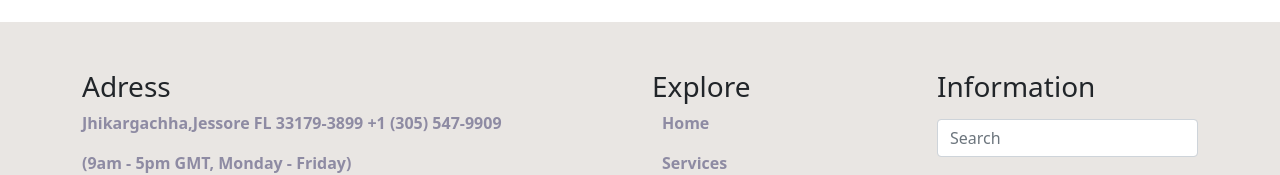
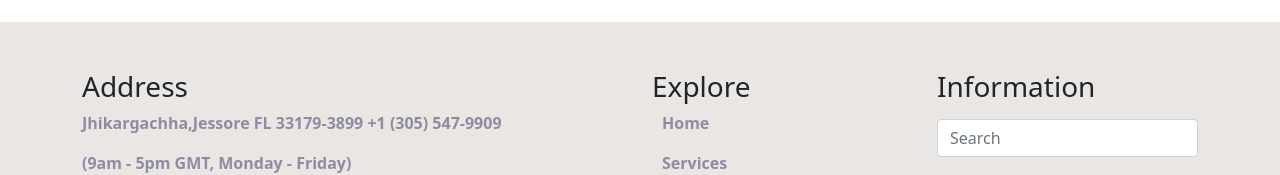
Before and after one commit to MdWahiduzzamanEmon/Elite-Academy, a React (Create React App) app: page / in a window 1280 px wide. Shown: the part 3510-3685 px from the top of the page. Built offline with nearby package versions, Linux system fonts and the light colour scheme.

Commit message:
spelling fixed

```diff
--- a/src/Components/Footer/Footer.js
+++ b/src/Components/Footer/Footer.js
@@ -10,9 +10,9 @@
       <div className="bg-color">
         <div className="container">
                 <div className="row py-5">
-                    {/* adress  */}
+                    {/* address  */}
             <div className="col-md-6">
-              <h3>Adress</h3>
+              <h3>Address</h3>
               <p>Jhikargachha,Jessore FL 33179-3899 +1 (305) 547-9909</p>
               <p>(9am - 5pm GMT, Monday - Friday)</p>
               <p>Mail: wahedemon09@gmail.com</p>
```
